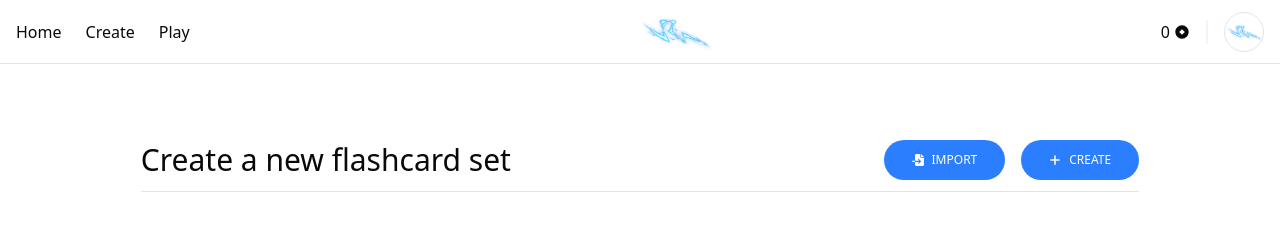
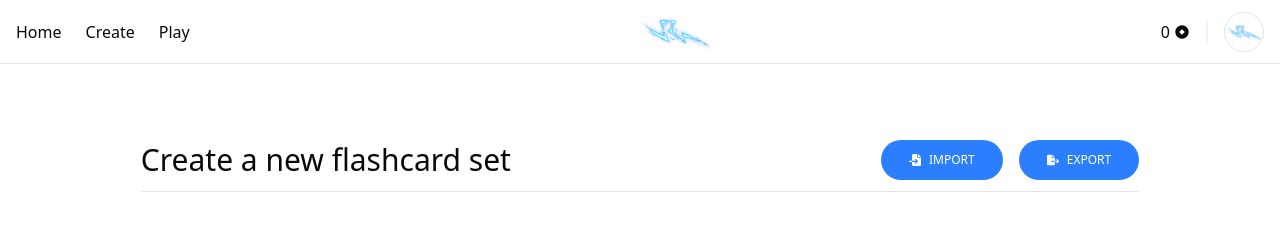
Before and after one commit to wind-surfing/nexora, a Next.js app: page /create in a window 1280 px wide. Shown: the top 226 px of the page. Built offline with nearby package versions, Linux system fonts and the light colour scheme; no server answers.

Commit message:
Add import/export functionality for flashcard sets

```diff
--- a/src/app/create/page.tsx
+++ b/src/app/create/page.tsx
@@ -13,7 +13,7 @@ import { MdOutlineTitle, MdSubtitles } from "react-icons/md";
 import {
   FaArrowDown,
   FaArrowUp,
-  FaFileImport,
+  FaFileExport,
   FaFont,
   FaKeyboard,
   FaLightbulb,
@@ -55,6 +55,7 @@ import {
 import { useRouter } from "next/navigation";
 import createFlashcards from "@/lib/generateFlashcards";
 import createFlashcard from "@/lib/generateFlashcard";
+import FileDropzone from "@/components/FileDropzone";
 
 function Page() {
   const router = useRouter();
@@ -187,6 +188,63 @@ function Page() {
     }
   };
 
+  const handleImport = async (file: File) => {
+    if (!file) {
+      toast.error("No file selected");
+      return;
+    }
+
+    const reader = new FileReader();
+    reader.onload = function (event) {
+      try {
+        const jsonString = event.target?.result as string;
+        const jsonObject = JSON.parse(jsonString) as CompoundCard;
+        if (!jsonObject.idea || !jsonObject.description || !jsonObject.cards) {
+          toast.error("Invalid flashcard set format");
+          return;
+        }
+        if (jsonObject.idea && jsonObject.description) {
+          setCardSetData({
+            idea: jsonObject.idea,
+            description: jsonObject.description,
+          });
+        }
+        if (jsonObject.cards.length > 0) {
+          setCardSetDataList((prev) => [...prev, ...jsonObject.cards]);
+        }
+
+        toast.success("Flashcard set imported!");
+      } catch (error) {
+        toast.error("Failed to read file");
+      }
+    };
+
+    reader.readAsText(file);
+  };
+
+  const handleExport = async (e: React.MouseEvent<HTMLButtonElement>) => {
+    e.preventDefault();
+
+    const compoundCard: CompoundCard = {
+      idea: cardSetData.idea,
+      description: cardSetData.description,
+      cards: cardSetDataList,
+    };
+
+    const blob = new Blob([JSON.stringify(compoundCard)], {
+      type: "application/json",
+    });
+    const url = URL.createObjectURL(blob);
+    const link = document.createElement("a");
+    link.href = url;
+    link.download = `${cardSetData.idea || "flashcard-set"}.json`;
+    document.body.appendChild(link);
+    link.click();
+    document.body.removeChild(link);
+    URL.revokeObjectURL(url);
+    toast.success("Flashcard set exported!");
+  };
+
   return (
     <main className="flex flex-row items-center justify-center w-full py-16 px-4">
       <form
@@ -196,8 +254,13 @@ function Page() {
         <header className="flex flex-row items-center justify-between sticky top-16 z-20 bg-background h-16 w-full border-b">
           <h2 className="text-3xl">Create a new flashcard set</h2>
           <div className="flex flex-row items-center justify-center gap-4">
-            <Button leftIcon={<FaFileImport />} title="Import"></Button>
-            <Button leftIcon={<FaPlus />} type="submit" title="Create"></Button>
+            <FileDropzone onChange={(file) => handleImport(file)} />
+            <Button
+              onClick={handleExport}
+              leftIcon={<FaFileExport />}
+              type="button"
+              title="Export"
+            ></Button>
           </div>
         </header>
         <div className="flex flex-col items-center justify-center w-full">
@@ -220,7 +283,11 @@ function Page() {
         </div>
         <div className="flex flex-row items-center justify-between w-full gap-4">
           <div className="flex flex-row items-center justify-center gap-4">
-            <Button leftIcon={<IoCard />} title="Practice Flashcard"></Button>
+            <Button
+              type="button"
+              leftIcon={<IoCard />}
+              title="Practice Flashcard"
+            ></Button>
           </div>
           <div className="flex flex-row items-center justify-center gap-4">
             <span className="flex flex-row items-center justify-center gap-2">
@@ -284,6 +351,7 @@ function Page() {
                   <div className="grid gap-2">
                     <div className="grid grid-cols-3 items-center gap-4">
                       <Button
+                        type="button"
                         onClick={(e) => handleGenerateFlashcards(e)}
                         title="Confirm"
                       ></Button>
@@ -524,6 +592,7 @@ function Page() {
                             <div className="grid gap-2">
                               <div className="grid grid-cols-3 items-center gap-4">
                                 <Button
+                                  type="button"
                                   onClick={(e) =>
                                     handleGenerateFlashcard(e, index)
                                   }
@@ -643,6 +712,7 @@ function Page() {
 
         <div className="flex flex-row items-center justify-center p-4">
           <Button
+            type="button"
             onClick={() =>
               setCardSetDataList((prev) => [...prev, singleCardSetData])
             }
@@ -652,6 +722,7 @@ function Page() {
 
         <div className="flex flex-row ml-auto gap-4">
           <Button
+            type="button"
             onClick={() =>
               setCardSetDataList((prev) =>
                 prev.map(() => ({
--- a/src/app/home/page.tsx
+++ b/src/app/home/page.tsx
@@ -1,7 +1,20 @@
+import Link from "next/link";
 import React from "react";
 
 function page() {
-  return <div>page</div>;
+  return (
+    <>
+      <div className="flex flex-col gap-6 w-full h-[calc(100vh-64px)] items-center justify-center">
+        <h1 className="text-2xl font-bold">Currently Pending</h1>
+        <h2 className="text-xl">
+          Please go to{" "}
+          <Link className="text-primary" href="/create">
+            Create Page
+          </Link>
+        </h2>
+      </div>
+    </>
+  );
 }
 
 export default page;
--- a/src/app/page.tsx
+++ b/src/app/page.tsx
@@ -1,3 +1,5 @@
+"use client";
+
 import Button from "@/components/shared/Button";
 import Image from "next/image";
 
--- a/src/app/play/page.tsx
+++ b/src/app/play/page.tsx
@@ -1,9 +1,20 @@
-import React from 'react'
+import Link from "next/link";
+import React from "react";
 
 function page() {
   return (
-    <div>page</div>
-  )
+    <>
+      <div className="flex flex-col gap-6 w-full h-[calc(100vh-64px)] items-center justify-center">
+        <h1 className="text-2xl font-bold">Currently Pending</h1>
+        <h2 className="text-xl">
+          Please go to{" "}
+          <Link className="text-primary" href="/create">
+            Create Page
+          </Link>
+        </h2>
+      </div>
+    </>
+  );
 }
 
-export default page
+export default page;
--- /dev/null
+++ b/src/components/FileDropzone.tsx
@@ -0,0 +1,25 @@
+import React, { useCallback } from "react";
+import { useDropzone } from "react-dropzone";
+import { FaFileImport } from "react-icons/fa6";
+import Button from "./shared/Button";
+
+export default function FileDropzone({
+  onChange,
+}: {
+  onChange: (file: File) => void;
+}) {
+  const onDrop = useCallback((acceptedFiles: File[]) => {
+    acceptedFiles.forEach((file) => {
+      onChange?.(file);
+    });
+  }, [onChange]);
+  const { getRootProps, getInputProps } = useDropzone({ onDrop });
+
+  return (
+    <div {...getRootProps()}>
+      <input {...getInputProps()} accept="application/json" />
+
+      <Button title="Import" leftIcon={<FaFileImport />} type="button"></Button>
+    </div>
+  );
+}
```
Also changed, not shown: 1 other file (tests, documents, lock files or other folders).
